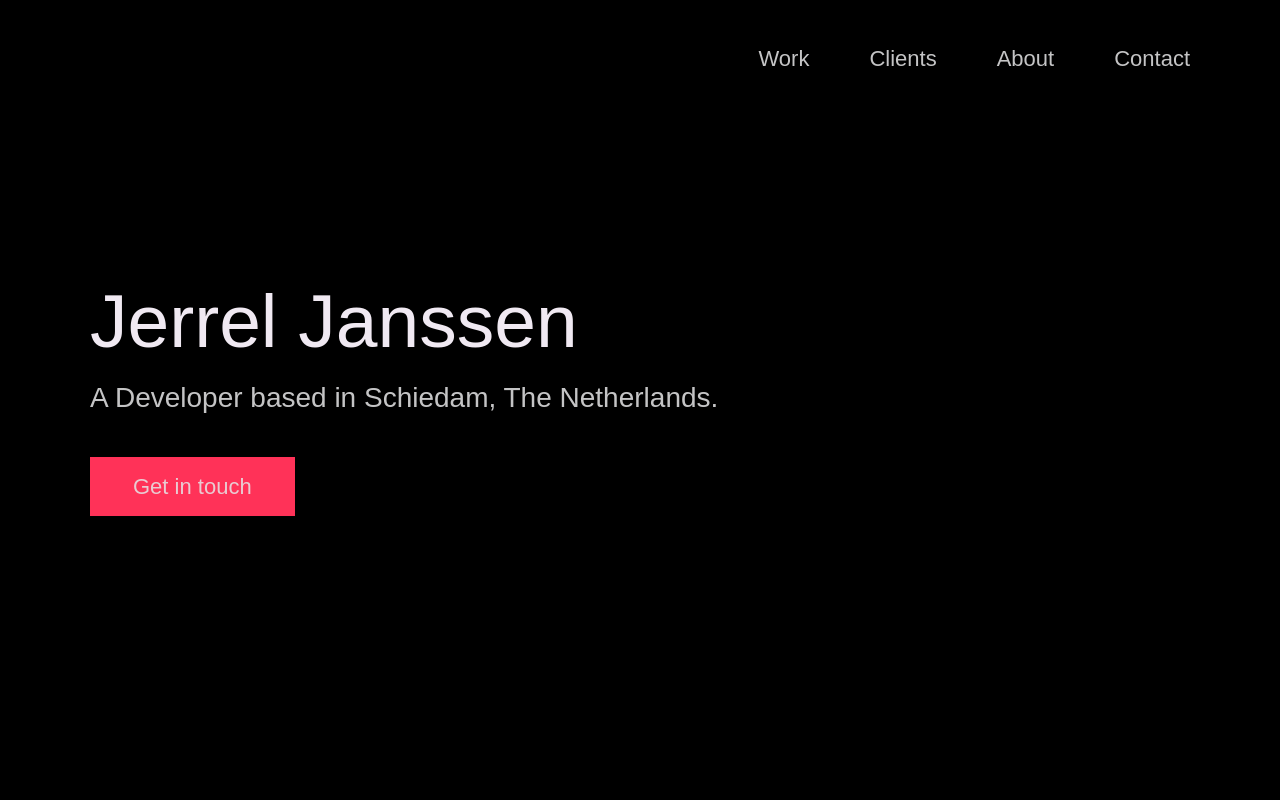
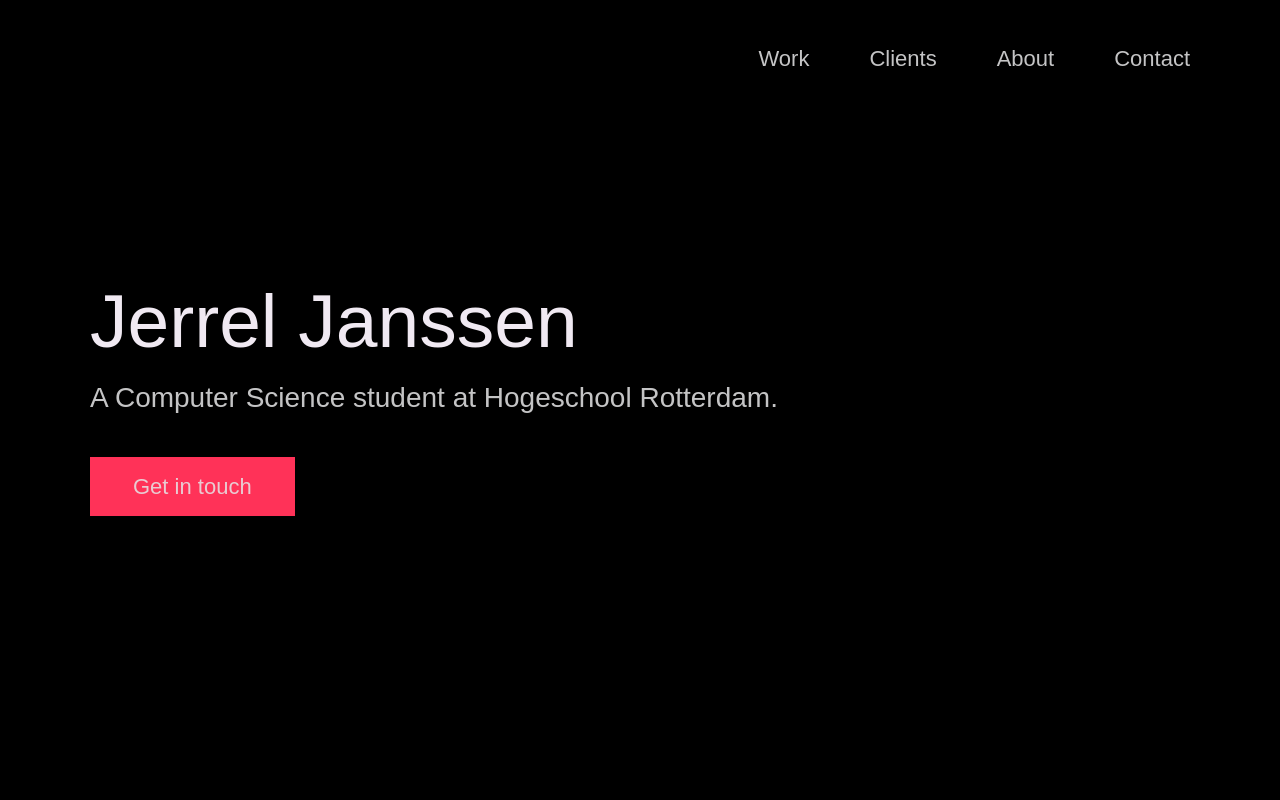
Before and after one commit to jer-jerrel/jer-jerrel.github.io, a plain HTML site: page index.html in a window 1280 px wide. Shown: the top 800 px of the page. Drawn offline with Linux system fonts and the light colour scheme; a web font is replaced by a local one.

Commit message:
description

```diff
--- a/index.html
+++ b/index.html
@@ -59,7 +59,7 @@
           <span>Jerrel Janssen</span>
         </h1>
         <!-- Put a small paragraph about yourself -->
-        <p>A Developer based in Schiedam, The Netherlands.</p>
+        <p>A Computer Science student at Hogeschool Rotterdam.</p>
         <a href="#contact" class="btn btn--pink">Get in touch</a>
       </div>
     </div>
```
